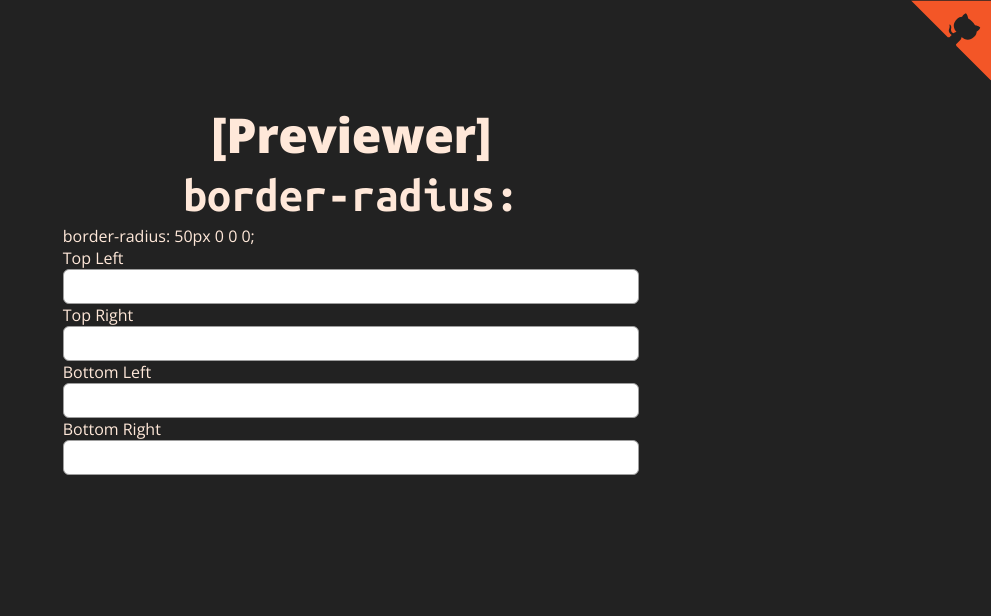
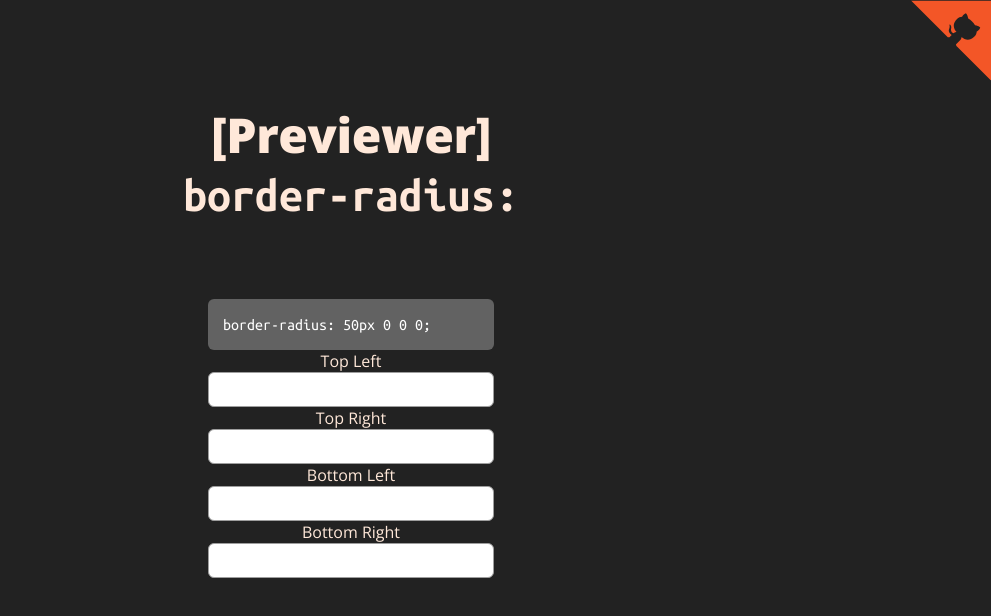
Before and after one commit to matheusgondra/devsoutinho-labs, a React (Vite) app in the folder challenge-1/: page / in a window 1280 px wide. Shown: the top 616 px of the page, without its empty margins (289-1280 px from the left). Built offline with nearby package versions, Linux system fonts and the light colour scheme.

Commit message:
:lipstick: feat: estilizando o output

```diff
--- a/challenge-1/src/App.css
+++ b/challenge-1/src/App.css
@@ -14,6 +14,7 @@ body {
   display: flex;
   align-items: center;
   flex-direction: column;
+  text-align: center;
 }
 
 .title {
@@ -22,7 +23,6 @@ body {
   font-style: normal;
   line-height: 60px;
   letter-spacing: -0.4px;
-  text-align: center;
 }
 
 .subtitle {
@@ -30,5 +30,20 @@ body {
   font-size: 48px;
   font-weight: 700;
   line-height: 60px;
-  text-align: center;
 }
+
+.previewer_container {
+  margin-top: 74px;
+  width: 286px;
+}
+
+.previewer_output {
+  display: block;
+  color: #FFF;
+  font-family: 'Ubuntu Mono', monospace;
+  line-height: 24px;
+  background-color: #626262;
+  padding: 14px 63px 13px 15px;
+  height: 51px;
+  border-radius: 6px;
+}
--- a/challenge-1/src/App.tsx
+++ b/challenge-1/src/App.tsx
@@ -6,21 +6,21 @@ export const App = () => {
     <div className="container">
       <h1 className="title">[Previewer]</h1>
       <h2 className="subtitle">border-radius:</h2>
-      <div>
-        <span>border-radius: 50px 0 0 0;</span>
-        <div>
-          <div>
+      <div className="previewer_container">
+        <span className="previewer_output">border-radius: 50px 0 0 0;</span>
+
+          <div className="previewer_input-container">
             <InputBorderRadius text="Top Left" />
             <InputBorderRadius text="Top Right" />
           </div>
 
-          <div></div>
+          <div className="previewer_view"></div>
 
-          <div>
+          <div className="previewer_input-container">
             <InputBorderRadius text="Bottom Left" />
             <InputBorderRadius text="Bottom Right" />
           </div>
-        </div>
+
       </div>
     </div>
   );
```
